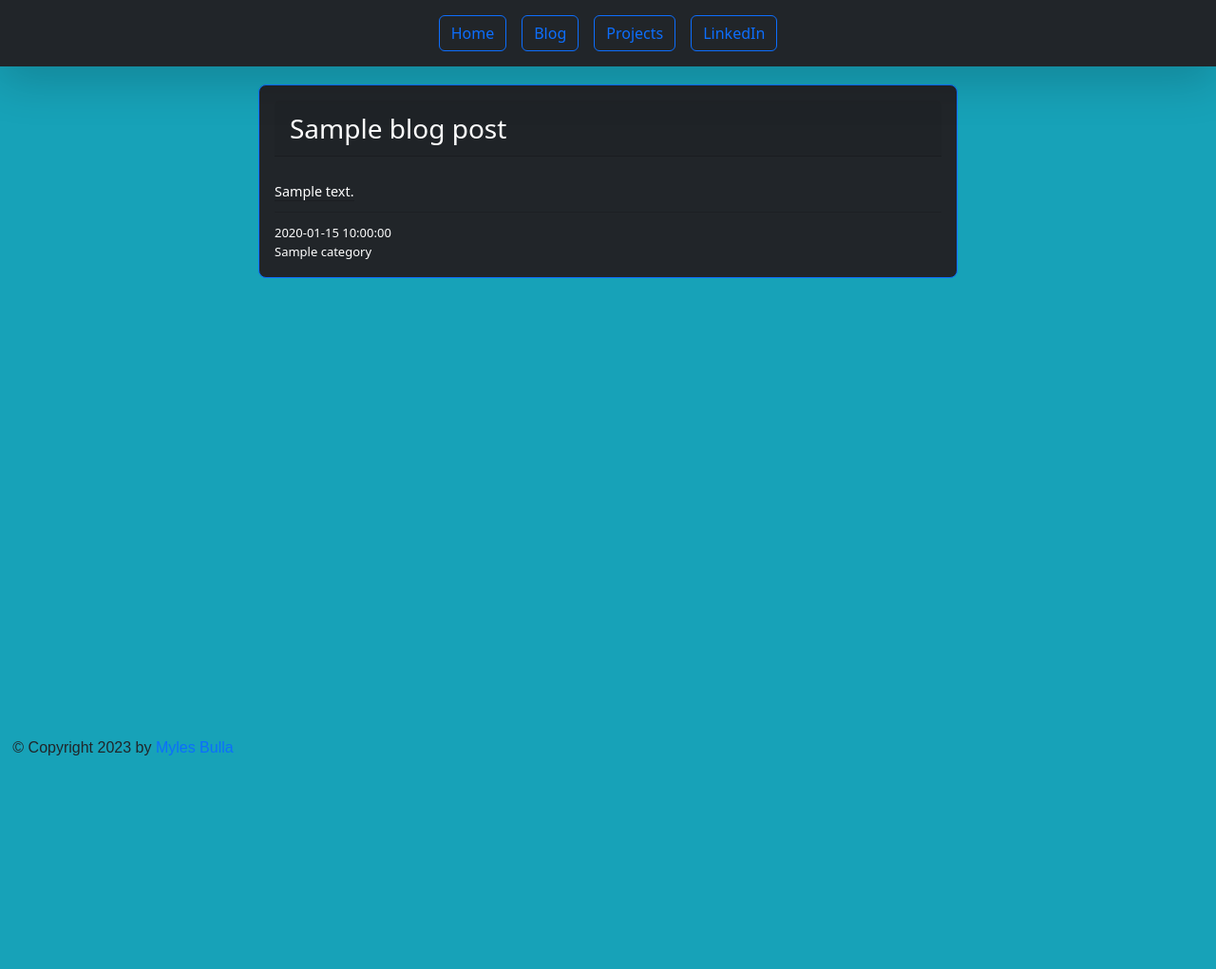
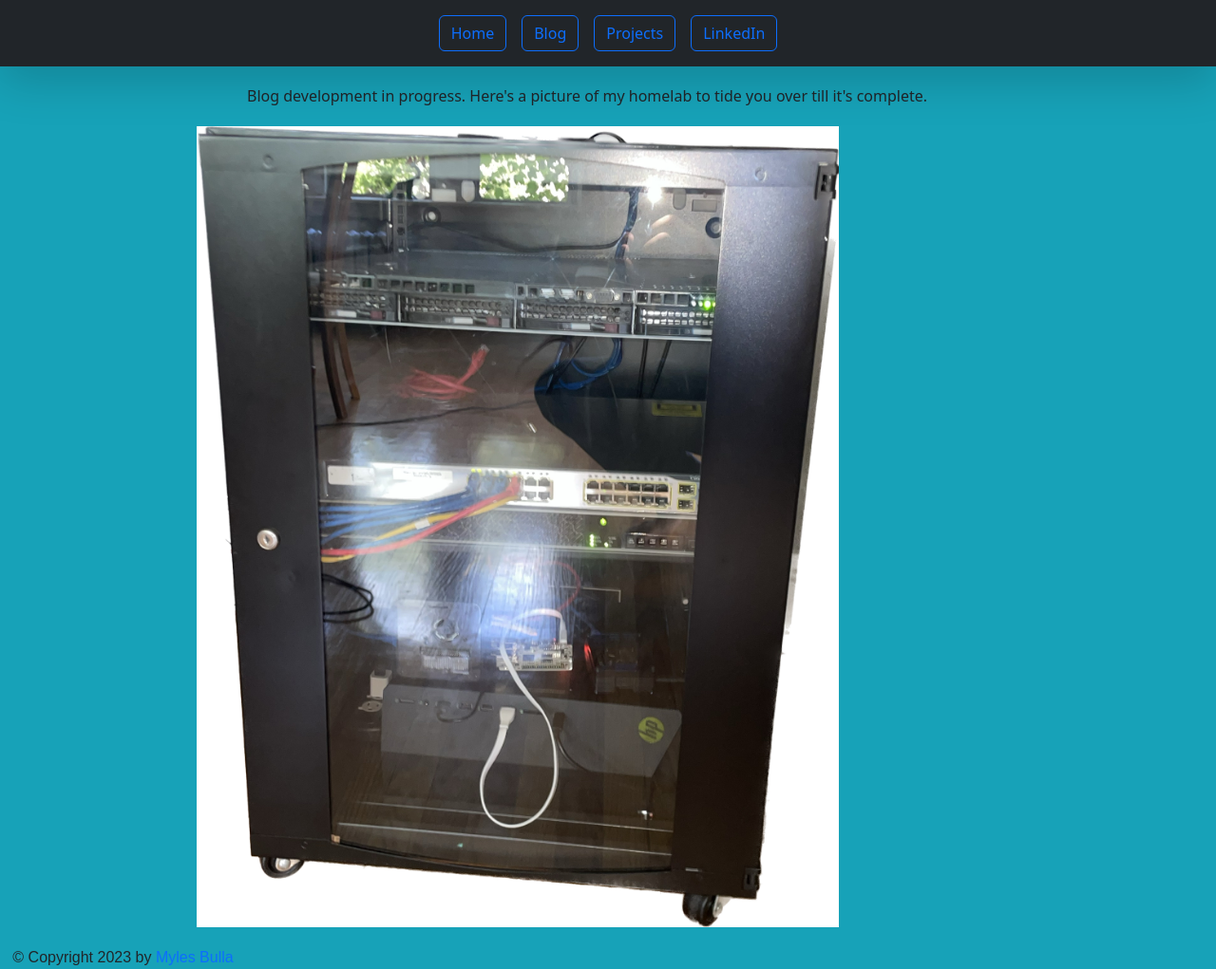
Before and after one commit to hydropero/DevOpsFlasked, a Flask app: template DevOpsFlaskedSite/templates/posts2.html in a window 1280 px wide. Shown: the whole page at 95% size. Before the commit the page ends 796 px from the top, so only its background shows below. Run offline with Flask 3, Linux system fonts and the light colour scheme; the template is opened without the code that fills it: most values are stand-ins (such as "Sample title", 1, 10 or a date in 2020).

Commit message:
adding html for render image

```diff
--- a/DevOpsFlaskedSite/__init__.py
+++ b/DevOpsFlaskedSite/__init__.py
@@ -30,6 +30,7 @@ def create_app():
     from .views import views
     from .auth import auth
     from .models import Post
+    from .blog import blog
 
     app.register_blueprint(views, url_prefix='/')
     app.register_blueprint(auth, url_prefix='/auth/')
--- a/DevOpsFlaskedSite/templates/posts2.html
+++ b/DevOpsFlaskedSite/templates/posts2.html
@@ -10,26 +10,8 @@
                 <div class="col-12"><br></div>
                 <div class="col-2"></div>
                 {% autoescape false %}
-                    <div class="col-8">
-                        {% for blog_post in list_of_post_objects %}
-                        <a href="{{ url_for('read_post', post_id=blog_post.id) }}">
-                            <div class="card text-white bg-dark mb-3 hover_invert blue_out">
-                                <div class="card-body">
-                                    <div class="card-header header_styleless">
-                                        {{ blog_post.title_rendered}}
-                                    </div>
-                                    <br>
-                                    <div>
-                                    <span class="description">{{ blog_post.description_rendered }} </span>
-                                    </div>
-                                    <div class="top_line" >
-                                        <span class="timedate">{{ blog_post.date }}</span><br><span class="timedate">{{ blog_post.category }}</span>
-                                    </div>
-                                </div>
-                            </div>
-                        </a>
-                        {% endfor %}
-                    </div>
+                    Blog development in progress. Here's a picture of my homelab to tide you over till it's complete.
+                    <img src="https://github.com/hydropero/DevOpsFlasked/blob/main/DevOpsFlaskedSite/static/images/temp_images/IMG_9CBD067A7898-1.jpeg?raw=true" alt="graphic design is my passion">
                 {% endautoescape %}
                 <div class="col-2"></div>
             </div>
```
Also changed, not shown: DevOpsFlaskedSite/blog.py (+9 -0 lines).
